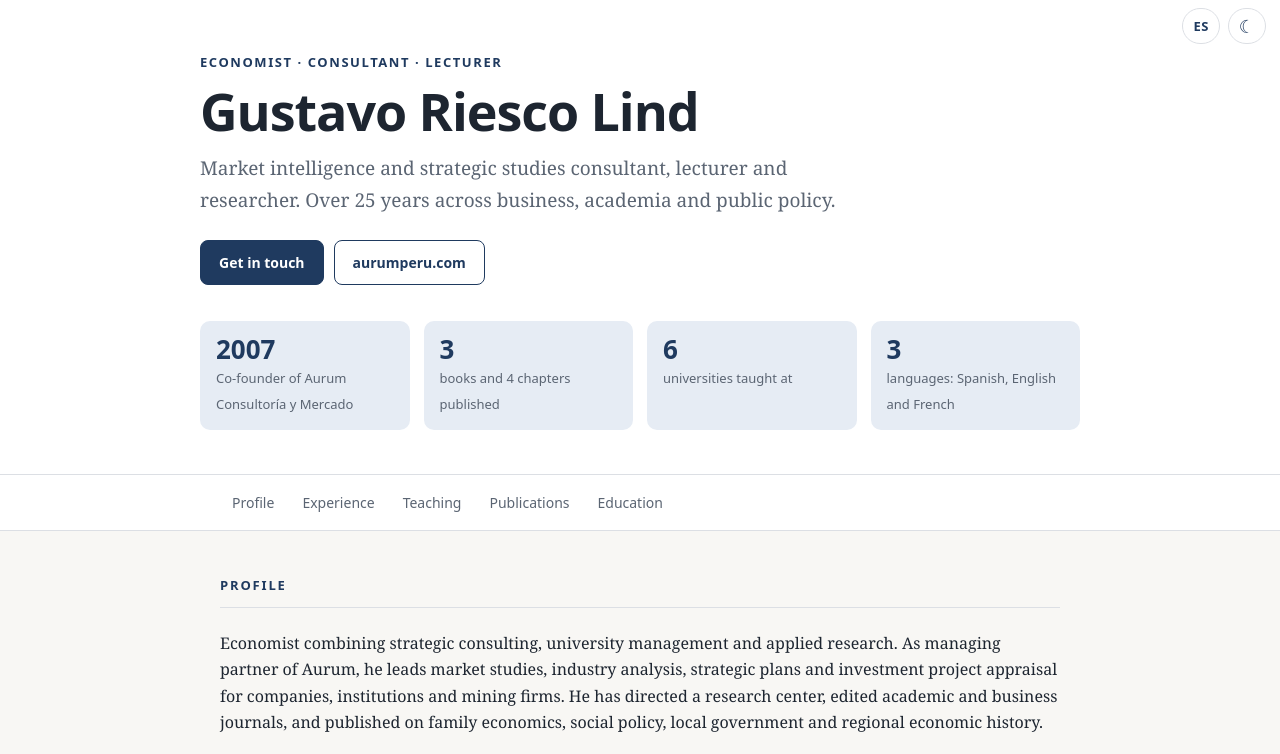
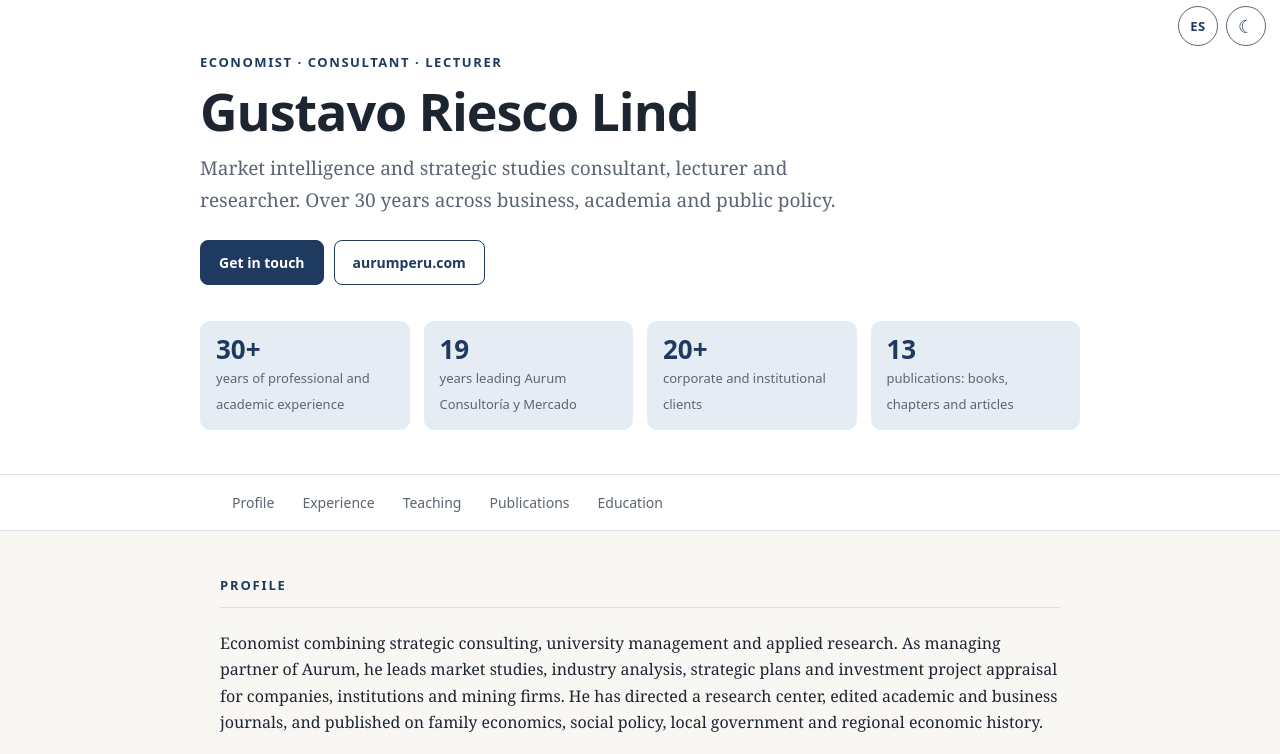
Before and after one commit to gustavoriesco/hub, a plain HTML site: page index.html in a window 1280 px wide. Shown: the top 754 px of the page. Drawn offline with Linux system fonts and the light colour scheme.

Commit message:
minor improvements

```diff
--- a/index.html
+++ b/index.html
@@ -15,7 +15,8 @@ r.lang=g;if(t==='light'||t==='dark')r.setAttribute('data-theme',t)})();
   box-sizing:border-box;padding-top:env(safe-area-inset-top,0px);padding-bottom:env(safe-area-inset-bottom,0px);color-scheme:light}
 @media (prefers-color-scheme:dark){:root:not([data-theme="light"]){--bg:#10151c;--surface:#171e28;--text:#e8ecf1;--muted:#9aa5b4;--accent:#8fb4e8;--accent-soft:#1d2a3d;--line:#2a3341;color-scheme:dark}}
 :root[data-theme="dark"]{--bg:#10151c;--surface:#171e28;--text:#e8ecf1;--muted:#9aa5b4;--accent:#8fb4e8;--accent-soft:#1d2a3d;--line:#2a3341;color-scheme:dark}
-html{scroll-behavior:smooth;scroll-padding-top:calc(env(safe-area-inset-top,0px) + 64px);height:100%}
+html{scroll-padding-top:calc(env(safe-area-inset-top,0px) + 64px);height:100%}
+@media (prefers-reduced-motion:no-preference){html{scroll-behavior:smooth}}
 html[lang="en"] es,html[lang="es"] en{display:none}
 *,*::before,*::after{box-sizing:border-box}
 body{margin:0;background:var(--bg);color:var(--text);font:16px/1.65 Georgia,"Times New Roman",serif;-webkit-font-smoothing:antialiased}
@@ -23,14 +24,21 @@ body::before{content:"";position:fixed;inset:0 0 auto;height:env(safe-area-inset
 h1,h2,h3,nav,.date,.tag,.meta,button,.btn{font-family:system-ui,-apple-system,"Segoe UI",Roboto,Arial,sans-serif}
 a{color:var(--accent)}
 nav{position:sticky;top:env(safe-area-inset-top,0px);z-index:9;background:var(--surface);border-bottom:1px solid var(--line);overflow-x:auto;white-space:nowrap}
-nav .in{max-width:880px;margin:0 auto;padding:0 112px 0 20px;display:flex;gap:4px}
+nav .in{max-width:880px;margin:0 auto;padding:0 124px 0 20px;display:flex;gap:4px}
 nav a{padding:16px 12px;font-size:14px;text-decoration:none;color:var(--muted);font-weight:500}
 nav a:hover{color:var(--accent)}
-.ctl{position:fixed;z-index:11;top:calc(env(safe-area-inset-top,0px) + 8px);right:max(14px,env(safe-area-inset-right,0px));display:flex;gap:8px}
-.ctl button{height:36px;min-width:36px;border-radius:18px;border:1px solid var(--line);background:var(--surface);color:var(--accent);font-size:18px;line-height:1;cursor:pointer;padding:0 10px;display:flex;align-items:center;justify-content:center}
+.ctl{position:fixed;z-index:11;top:calc(env(safe-area-inset-top,0px) + 6px);right:max(14px,env(safe-area-inset-right,0px));display:flex;gap:8px}
+.ctl button{height:40px;min-width:40px;border-radius:20px;border:1px solid var(--muted);background:var(--surface);color:var(--accent);font-size:18px;line-height:1;cursor:pointer;padding:0 10px;display:flex;align-items:center;justify-content:center}
 .ctl button#lang{font-size:13px;font-weight:700;letter-spacing:.04em}
 .ctl button:hover{background:var(--accent-soft)}
-.ctl button:focus-visible{outline:2px solid var(--accent);outline-offset:2px}
+a:focus-visible,button:focus-visible{outline:3px solid var(--accent);outline-offset:2px}
+nav a:focus-visible{outline-offset:-3px}
+h1:focus,main:focus{outline:none}
+.skip{position:absolute;left:12px;top:-80px;z-index:20;background:var(--accent);color:var(--surface);padding:10px 16px;border-radius:8px;font:600 14px system-ui,sans-serif;text-decoration:none}
+.skip:focus{top:calc(env(safe-area-inset-top,0px) + 8px)}
+#top{position:fixed;z-index:11;right:max(16px,env(safe-area-inset-right,0px));bottom:calc(env(safe-area-inset-bottom,0px) + 16px);width:44px;height:44px;border-radius:50%;border:1px solid var(--muted);background:var(--surface);color:var(--accent);font-size:20px;line-height:1;cursor:pointer;display:flex;align-items:center;justify-content:center;opacity:0;visibility:hidden;transition:opacity .2s,visibility .2s}
+#top.show{opacity:1;visibility:visible}
+#top:hover{background:var(--accent-soft)}
 header{background:var(--surface);border-bottom:1px solid var(--line)}
 .wrap{max-width:880px;margin:0 auto;padding:0 20px}
 .hero{padding:56px 0 44px}
@@ -66,10 +74,11 @@ h3{font-size:18px;margin:0 0 2px;line-height:1.3}
 .lang .card p{color:var(--text)}
 footer{margin-top:56px;padding:28px 0 36px;border-top:1px solid var(--line);background:var(--surface);font:14px system-ui,sans-serif;color:var(--muted)}
 @media (max-width:640px){.item{grid-template-columns:1fr;padding-bottom:22px}.date{padding:0}.hero{padding:40px 0 32px}}
-@media print{nav,.btns,.ctl,body::before{display:none}body{background:#fff;color:#000}}
+@media print{nav,.btns,.ctl,.skip,#top,body::before{display:none}body{background:#fff;color:#000}}
 </style>
 </head>
 <body>
+<a class="skip" href="#main"><es>Saltar al contenido</es><en>Skip to content</en></a>
 <div class="ctl">
   <button id="lang" type="button"></button>
   <button id="theme" type="button"></button>
@@ -78,16 +87,16 @@ footer{margin-top:56px;padding:28px 0 36px;border-top:1px solid var(--line);back
   <div class="wrap hero">
     <p class="kicker"><es>Economista · Consultor · Docente</es><en>Economist · Consultant · Lecturer</en></p>
     <h1>Gustavo Riesco Lind</h1>
-    <p class="lead"><es>Consultor en inteligencia de mercados y estudios estratégicos, docente e investigador. Más de 25 años entre la empresa, la universidad y la política pública.</es><en>Market intelligence and strategic studies consultant, lecturer and researcher. Over 25 years across business, academia and public policy.</en></p>
+    <p class="lead"><es>Consultor en inteligencia de mercados y estudios estratégicos, docente e investigador. Más de 30 años entre la empresa, la universidad y la política pública.</es><en>Market intelligence and strategic studies consultant, lecturer and researcher. Over 30 years across business, academia and public policy.</en></p>
     <div class="btns">
       <a class="btn" href="mailto:griesco@aurumperu.com"><es>Contactar</es><en>Get in touch</en></a>
       <a class="btn alt" href="https://aurumperu.com" target="_blank" rel="noopener">aurumperu.com</a>
     </div>
     <div class="stats">
-      <div class="stat"><b>2007</b><span><es>Cofundador de Aurum Consultoría y Mercado</es><en>Co-founder of Aurum Consultoría y Mercado</en></span></div>
-      <div class="stat"><b>3</b><span><es>libros y 4 capítulos publicados</es><en>books and 4 chapters published</en></span></div>
-      <div class="stat"><b>6</b><span><es>universidades como docente</es><en>universities taught at</en></span></div>
-      <div class="stat"><b>3</b><span><es>idiomas: español, inglés y francés</es><en>languages: Spanish, English and French</en></span></div>
+      <div class="stat"><b>30+</b><span><es>años de trayectoria profesional y académica</es><en>years of professional and academic experience</en></span></div>
+      <div class="stat"><b data-since="2007">19</b><span><es>años al frente de Aurum Consultoría y Mercado</es><en>years leading Aurum Consultoría y Mercado</en></span></div>
+      <div class="stat"><b>20+</b><span><es>clientes corporativos e institucionales</es><en>corporate and institutional clients</en></span></div>
+      <div class="stat"><b>13</b><span><es>publicaciones: libros, capítulos y artículos</es><en>publications: books, chapters and articles</en></span></div>
     </div>
   </div>
 </header>
@@ -95,7 +104,7 @@ footer{margin-top:56px;padding:28px 0 36px;border-top:1px solid var(--line);back
   <a href="#perfil"><es>Perfil</es><en>Profile</en></a><a href="#experiencia"><es>Experiencia</es><en>Experience</en></a><a href="#docencia"><es>Docencia</es><en>Teaching</en></a><a href="#publicaciones"><es>Publicaciones</es><en>Publications</en></a><a href="#formacion"><es>Formación</es><en>Education</en></a>
 </div></nav>
 
-<main class="wrap">
+<main id="main" class="wrap" tabindex="-1">
 <section id="perfil">
   <h2><es>Perfil</es><en>Profile</en></h2>
   <p><es>Economista que combina consultoría estratégica, gestión universitaria e investigación aplicada. Como socio gerente de Aurum dirige estudios de mercado, análisis de industria, planes estratégicos y evaluación de proyectos de inversión para empresas, instituciones y compañías mineras. Ha dirigido un centro de investigación, editado revistas académicas y de negocios, y publicado sobre economía de la familia, políticas sociales, gobiernos locales e historia económica regional.</es><en>Economist combining strategic consulting, university management and applied research. As managing partner of Aurum, he leads market studies, industry analysis, strategic plans and investment project appraisal for companies, institutions and mining firms. He has directed a research center, edited academic and business journals, and published on family economics, social policy, local government and regional economic history.</en></p>
@@ -193,13 +202,14 @@ footer{margin-top:56px;padding:28px 0 36px;border-top:1px solid var(--line);back
 </section>
 </main>
 
+<button id="top" type="button">↑</button>
 <footer><div class="wrap">© Gustavo Riesco Lind · <a href="mailto:griesco@aurumperu.com">griesco@aurumperu.com</a> · <a href="https://aurumperu.com" target="_blank" rel="noopener">aurumperu.com</a></div></footer>
 
 <script>
 (function(){
-  var r=document.documentElement,tb=document.getElementById('theme'),lb=document.getElementById('lang');
-  var T={es:{title:'Gustavo Riesco Lind · CV profesional',theme:['Cambiar a modo claro','Cambiar a modo oscuro'],lang:'Switch to English'},
-         en:{title:'Gustavo Riesco Lind · Professional CV',theme:['Switch to light mode','Switch to dark mode'],lang:'Cambiar a español'}};
+  var r=document.documentElement,tb=document.getElementById('theme'),lb=document.getElementById('lang'),tp=document.getElementById('top'),nv=document.querySelector('nav');
+  var T={es:{title:'Gustavo Riesco Lind · CV profesional',theme:['Cambiar a modo claro','Cambiar a modo oscuro'],lang:'Switch to English',top:'Volver arriba',nav:'Secciones'},
+         en:{title:'Gustavo Riesco Lind · Professional CV',theme:['Switch to light mode','Switch to dark mode'],lang:'Cambiar a español',top:'Back to top',nav:'Sections'}};
   function sys(){return window.matchMedia&&matchMedia('(prefers-color-scheme: dark)').matches?'dark':'light'}
   function cur(){return r.getAttribute('data-theme')||sys()}
   function L(){return r.lang==='en'?'en':'es'}
@@ -207,11 +217,15 @@ footer{margin-top:56px;padding:28px 0 36px;border-top:1px solid var(--line);back
     var d=cur()==='dark',t=T[L()],s=t.theme[d?0:1];
     tb.textContent=d?'\u2600':'\u263e';tb.setAttribute('aria-label',s);tb.title=s;
     lb.textContent=L()==='en'?'ES':'EN';lb.setAttribute('aria-label',t.lang);lb.title=t.lang;
-    document.title=t.title;
+    document.title=t.title;tp.setAttribute('aria-label',t.top);tp.title=t.top;nv.setAttribute('aria-label',t.nav);
   }
   paint();
   tb.addEventListener('click',function(){var n=cur()==='dark'?'light':'dark';r.setAttribute('data-theme',n);try{localStorage.setItem('theme',n)}catch(e){}paint()});
   lb.addEventListener('click',function(){var n=L()==='en'?'es':'en';r.lang=n;try{localStorage.setItem('lang',n)}catch(e){}paint()});
+  function onScroll(){tp.classList.toggle('show',window.scrollY>600)}
+  window.addEventListener('scroll',onScroll,{passive:true});onScroll();
+  tp.addEventListener('click',function(){var rm=window.matchMedia&&matchMedia('(prefers-reduced-motion: reduce)').matches;window.scrollTo({top:0,behavior:rm?'auto':'smooth'});var h=document.querySelector('h1');h.setAttribute('tabindex','-1');h.focus({preventScroll:true})});
+  document.querySelectorAll('[data-since]').forEach(function(e){e.textContent=new Date().getFullYear()-parseInt(e.getAttribute('data-since'),10)});
 })();
 </script>
 </body>
```
